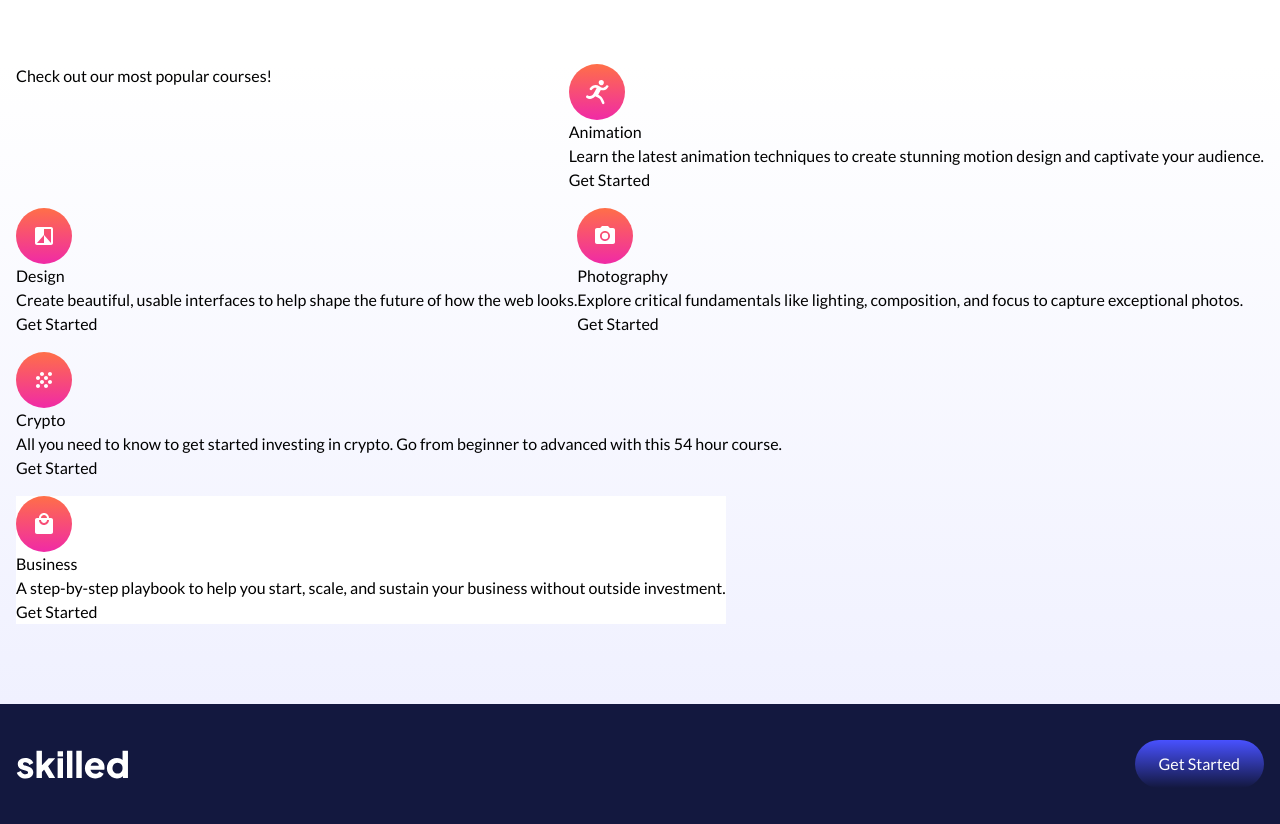
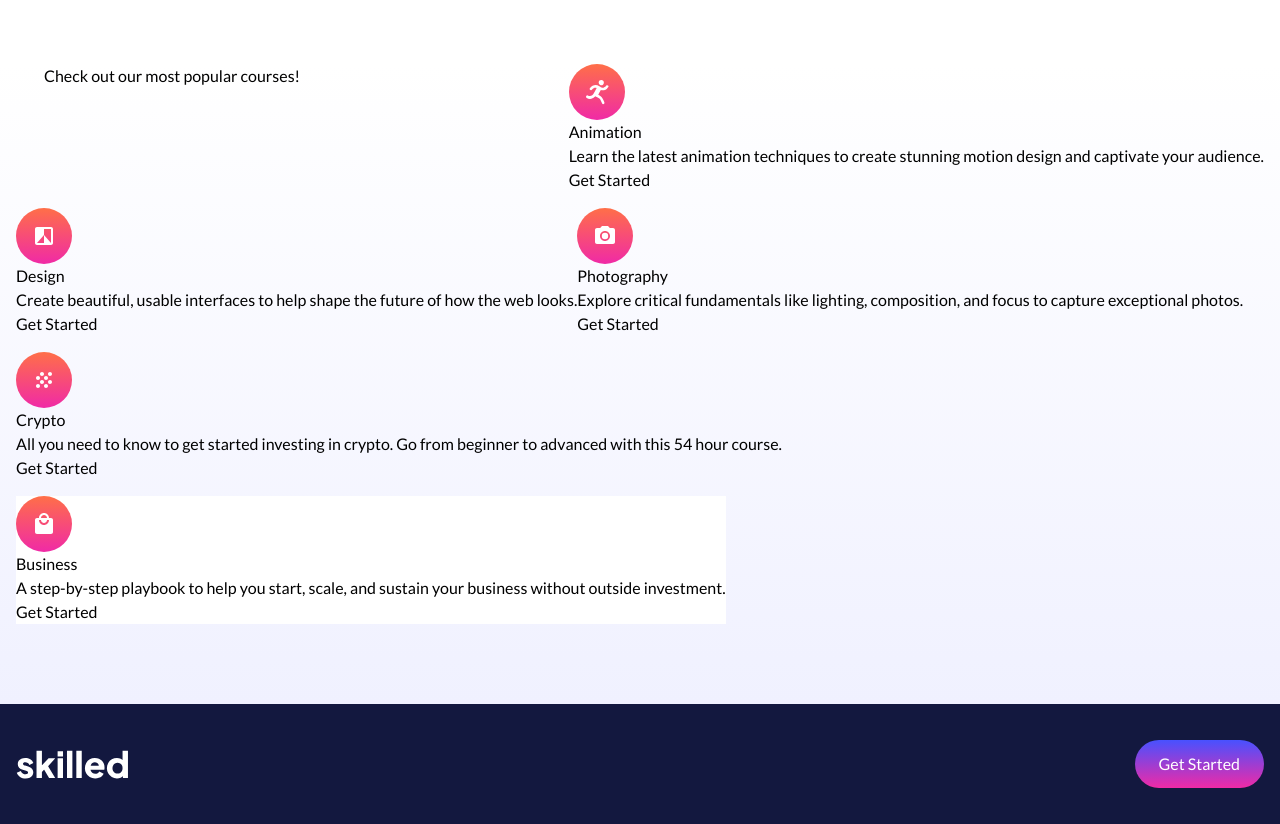
Before and after one commit to LangheBogdan/eLearning, a website: page index.html in a window 1280 px wide. Shown: the part 1226-2050 px from the top of the page. Drawn offline with Linux system fonts and the light colour scheme.

Commit message:
Update CSS padding and gradient in index.html and output.css
Modified padding and gradient properties on index.html classes and adjusted corresponding styles on output.css. Enhanced the appearance of the website headers and buttons by adding padding within the text and smoothening color transitions. Changes also include tweaking in Tailwind CSS configuration for more control over design elements.

```diff
--- a/index.html
+++ b/index.html
@@ -87,7 +87,7 @@
       >
         <div class="flex flex-wrap px-4 gap-y-4">
           <div class="grow">
-            <h2>Check out our most popular courses!</h2>
+            <h2 class="px-7">Check out our most popular courses!</h2>
           </div>
           <div>
             <img
@@ -150,7 +150,7 @@
       <div><img src="assets/logo-light.svg" alt="website logo" /></div>
       <div>
         <button
-          class="font-sans py-3 px-6 rounded-3xl text-white bg-gradient-to-b from-btn3IdleStart to-btnIdleEnd"
+          class="bg-gradient-to-b from-btn3IdleStart from-0% to-btn3IdleEnd to-100% font-sans py-3 px-6 rounded-3xl text-white"
         >
           Get Started
         </button>
```
Also changed, not shown: dist/output.css.
